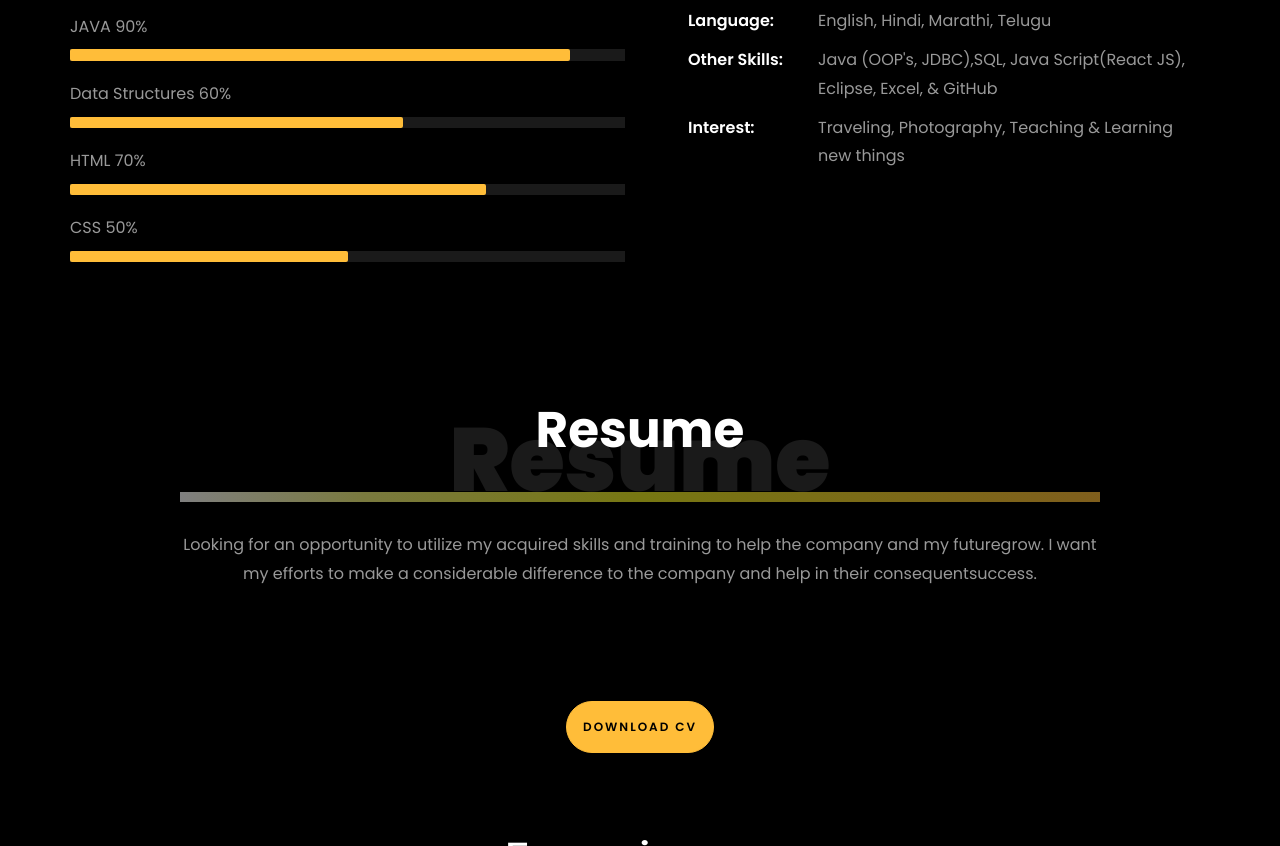
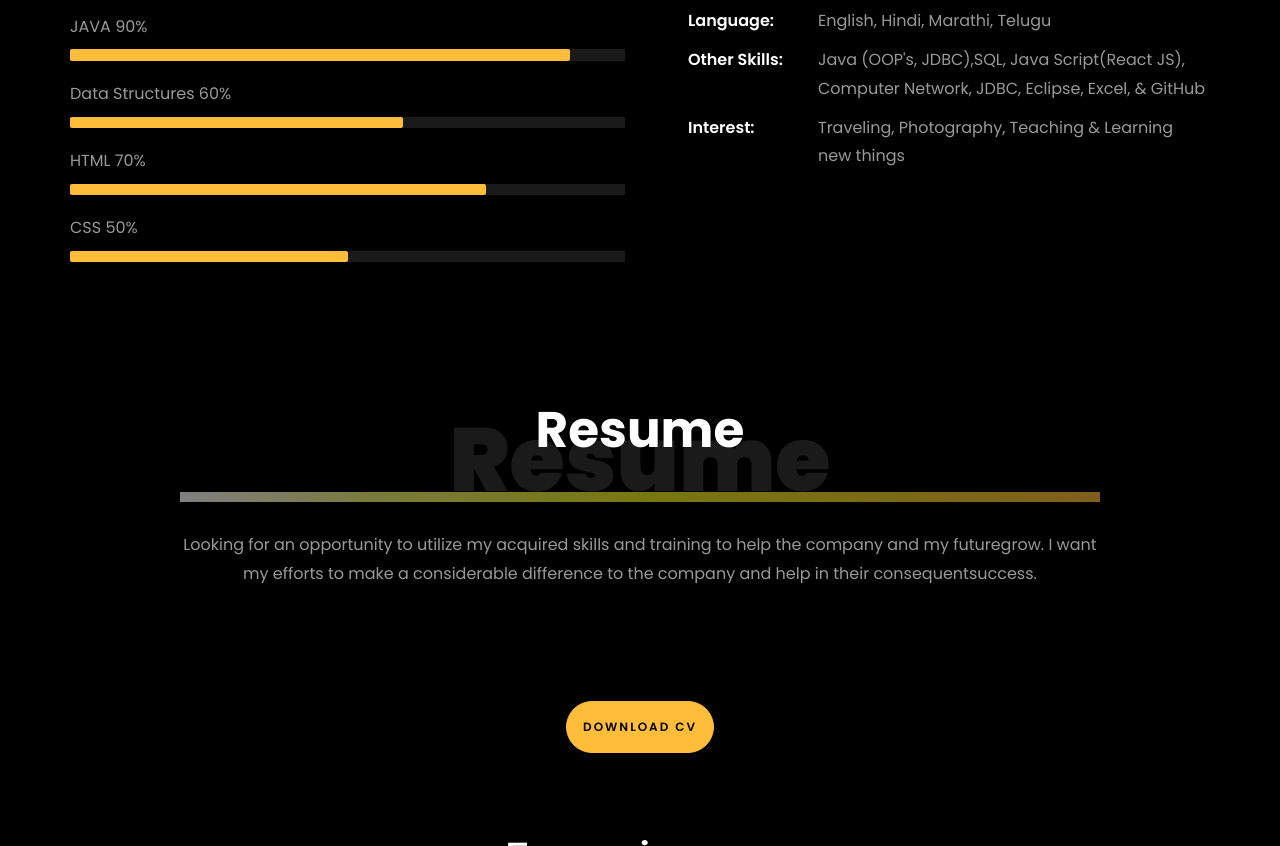
Before and after one commit to Rameshwar09/Portfolio, a plain HTML site: page index.html in a window 1280 px wide. Shown: the part 1283-2129 px from the top of the page. Drawn offline with Linux system fonts and the light colour scheme; files whose address does not match are found by name.

Commit message:
Update index.html

```diff
--- a/index.html
+++ b/index.html
@@ -276,7 +276,7 @@
 									<li class="d-flex"><span>Domain:</span> <span>Java Developer, Networking &amp; Web Development</span></li>
 									<li class="d-flex"><span>Education:</span> <span>Bachelor of Engineering</span></li>
 									<li class="d-flex"><span>Language:</span> <span>English, Hindi, Marathi, Telugu</span></li>
-									<li class="d-flex"><span>Other Skills:</span> <span>Java (OOP's, JDBC),SQL, Java Script(React JS), Eclipse, Excel, &amp; GitHub</span></li>
+									<li class="d-flex"><span>Other Skills:</span> <span>Java (OOP's, JDBC),SQL, Java Script(React JS), Computer Network, JDBC, Eclipse, Excel, &amp; GitHub</span></li>
 									<li class="d-flex"><span>Interest:</span> <span>Traveling, Photography, Teaching &amp; Learning new things </span></li>
 
 								</ul>
```
